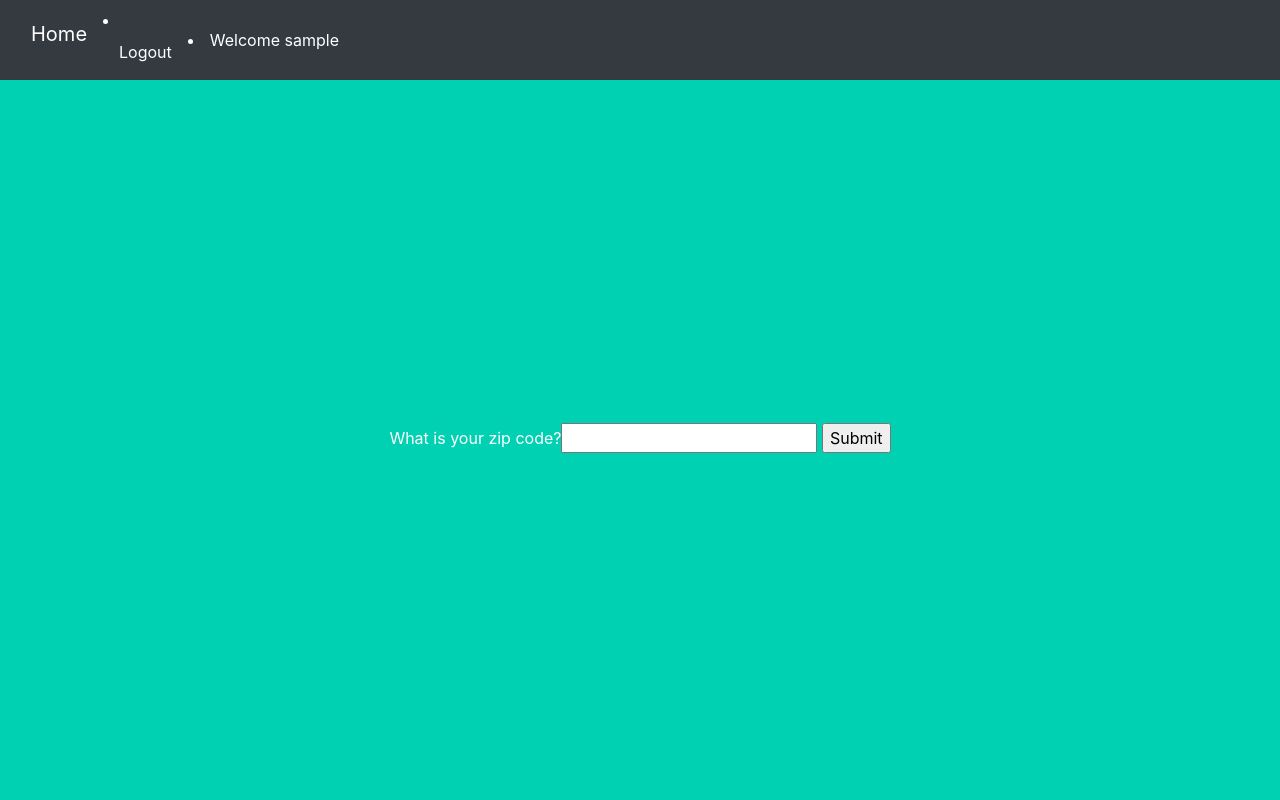
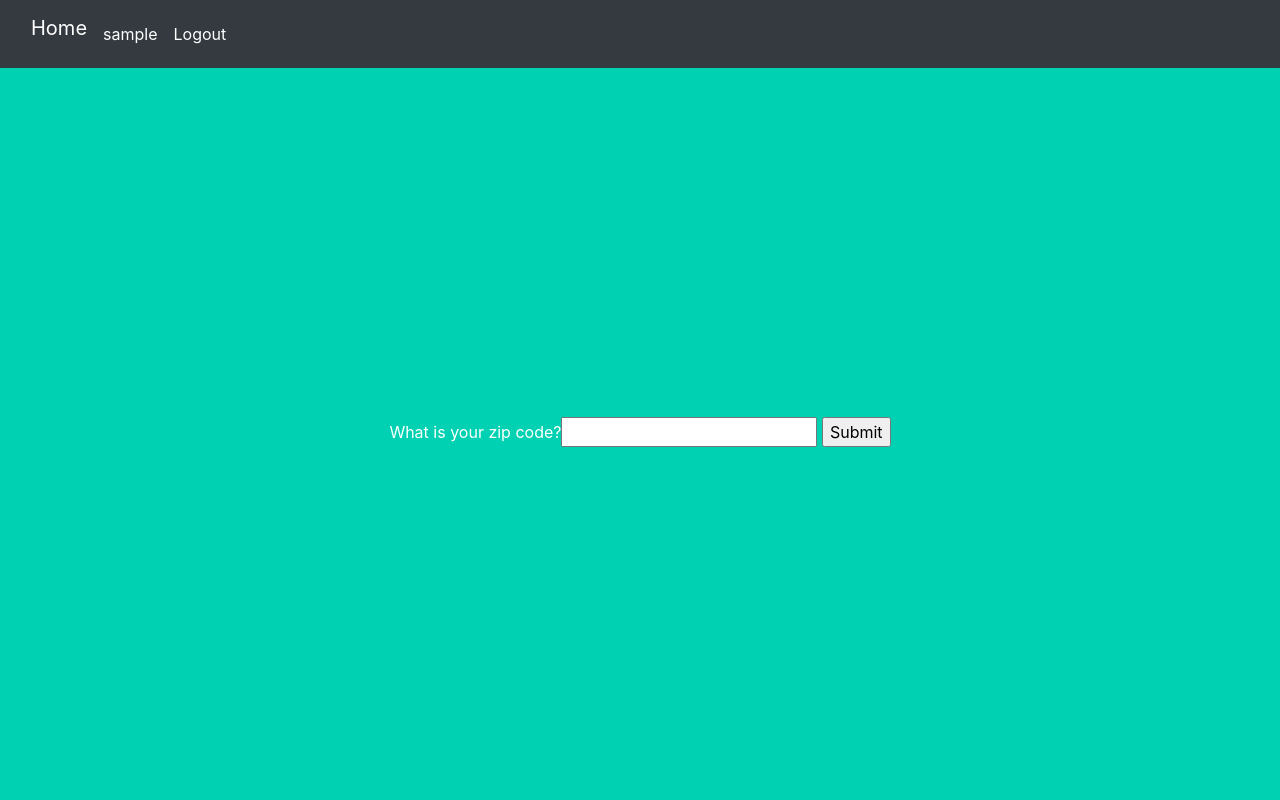
Before and after one commit to iniyan-kannappan/Hackathon_Weather_Application, a Flask app: page / in a window 1280 px wide. Run offline with Flask 2, Linux system fonts and the light colour scheme; the visitor is signed in with stand-in values (Sample User, id 1); data comes from the database, SQL or seed files in the repository; some libraries are stand-ins or nearby versions.

Commit message:
Making zip

```diff
--- a/main.py
+++ b/main.py
@@ -62,11 +62,6 @@ def index():
         return render_template('home.html',nec=nec)
     return render_template('home.html',form=form)
 
-@app.route('/profile')
-@login_required
-def profile():
-    return render_template('profile.html')
-
 @app.route('/logout')
 @login_required
 def logout():
--- a/templates/base.html
+++ b/templates/base.html
@@ -23,21 +23,11 @@
     </button>
     <div class="collapse navbar-collapse" id="navbarSupportedContent">
           {% if not current_user.is_authenticated %}
-        <li class="nav-item">
           <a class="nav-link active" aria-current="page" href="{{url_for('login')}}">Login</a>
-        </li>
-        <li class="nav-item">
           <a class="nav-link active" aria-current="page" href="{{url_for('register')}}">Register</a>
-        </li>
           {% elif current_user.is_authenticated %}
-        <li class="nav-item">
-          <a class="nav-link " href="{{url_for('logout')}}" aria-current="page">Logout</a>
-        </li>
-
-            <li class="nav-item">
-              <a href="#">Welcome {{current_user.username}}</a>
-          </li>
-
+              <a href="#">{{current_user.username}}</a>
+              <a class="nav-link " href="{{url_for('logout')}}" aria-current="page">Logout</a>
           {% endif %}
       </form>
     </div>
--- a/weather.py
+++ b/weather.py
@@ -3,8 +3,6 @@ import json
 
 def weather_api(zip):
     api_key="224c355caba19df860436dcec3409f31"
-    lon="-122.0469"
-    lat="37.5735"
     url="https://api.openweathermap.org/data/2.5/weather?zip=%s&units=imperial&appid=%s" % (zip,api_key)
     response=requests.get(url)
     data = json.loads(response.text)
```
